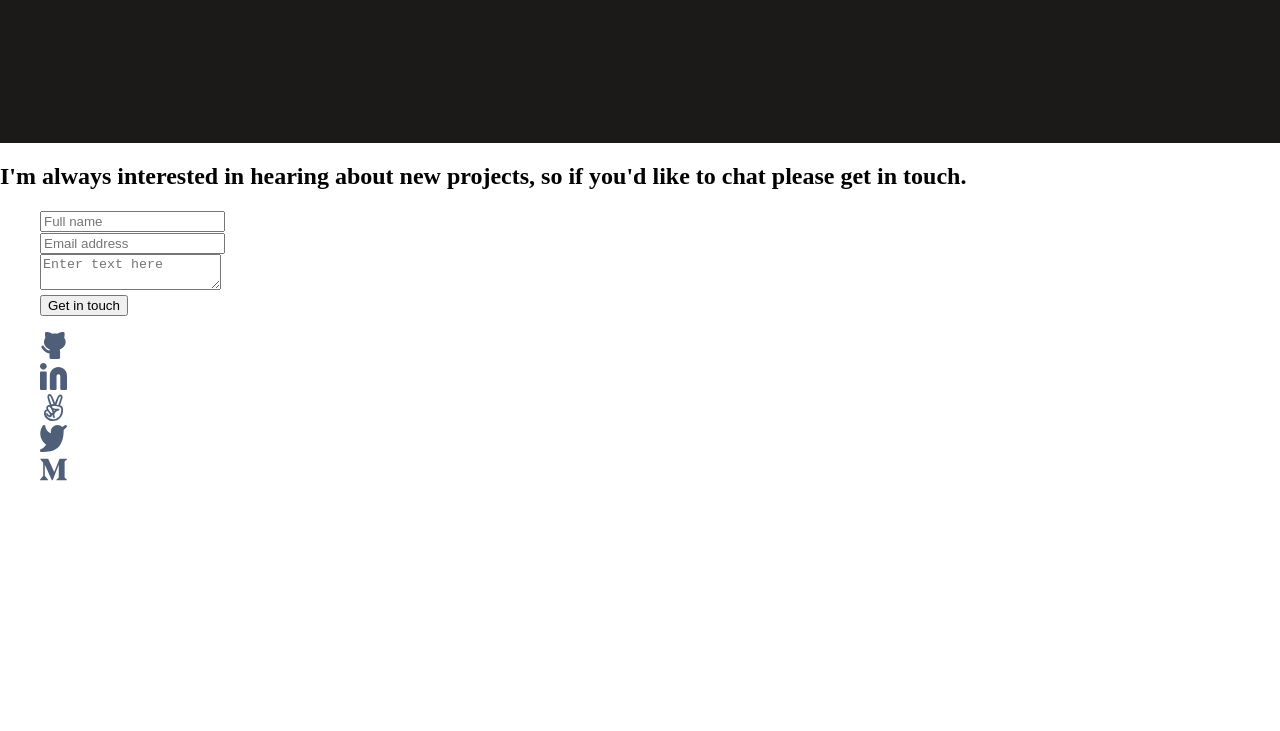
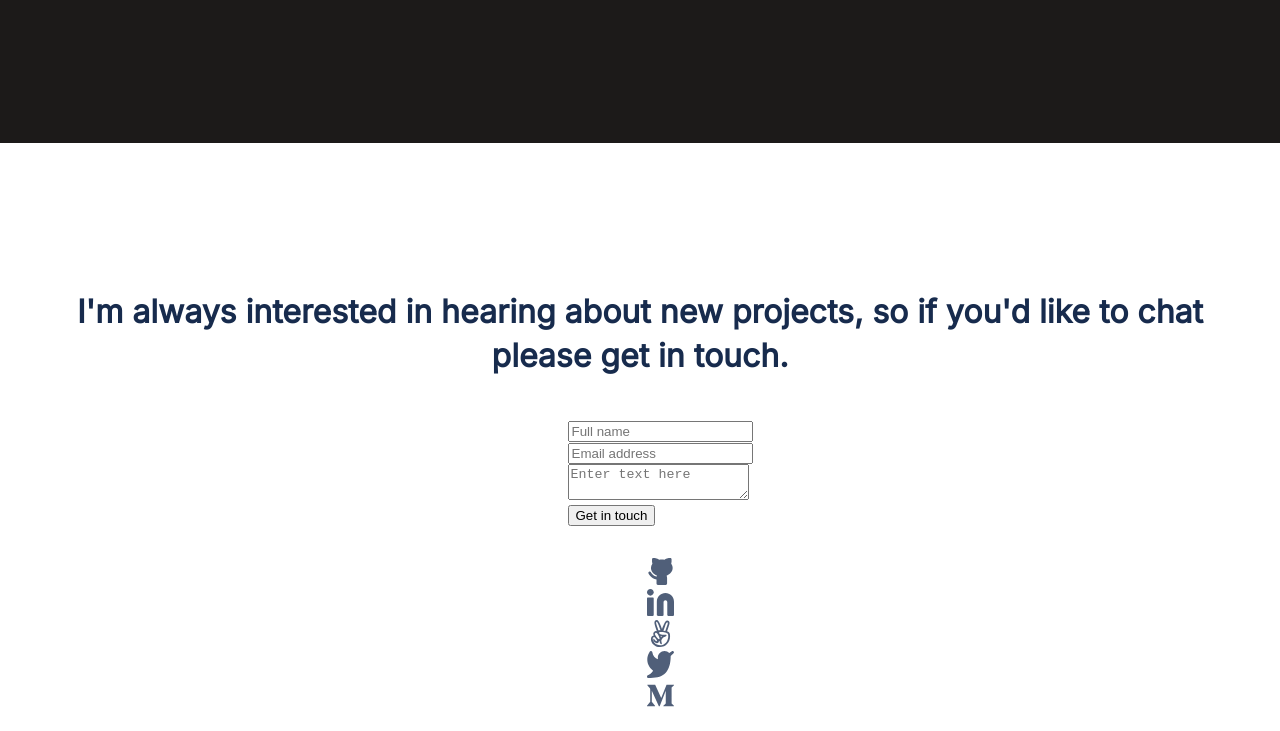
Before and after one commit to ahzamir/My-Portfolio-1, a plain HTML site: page index.html in a window 1280 px wide. Shown: the part 6100-6831 px from the top of the page. Before the commit the page ends 6603 px from the top, so only its background shows below. Drawn offline with Linux system fonts and the light colour scheme.

Commit message:
add the css for head of the contact page

```diff
--- a/style.css
+++ b/style.css
@@ -320,3 +320,20 @@ ul {
   width: 1em;
   margin-left: -1em;
 }
+
+.contact-page {
+  padding: 120px 24px 2px 24px;
+  display: flex;
+  flex-direction: column;
+  align-items: center;
+}
+
+.contact-page-head {
+  font-family: 'Inter', sans-serif;
+  font-style: normal;
+  font-weight: 700;
+  font-size: 32px;
+  line-height: 44px;
+  color: #172b4d;
+  text-align: center;
+}
```
